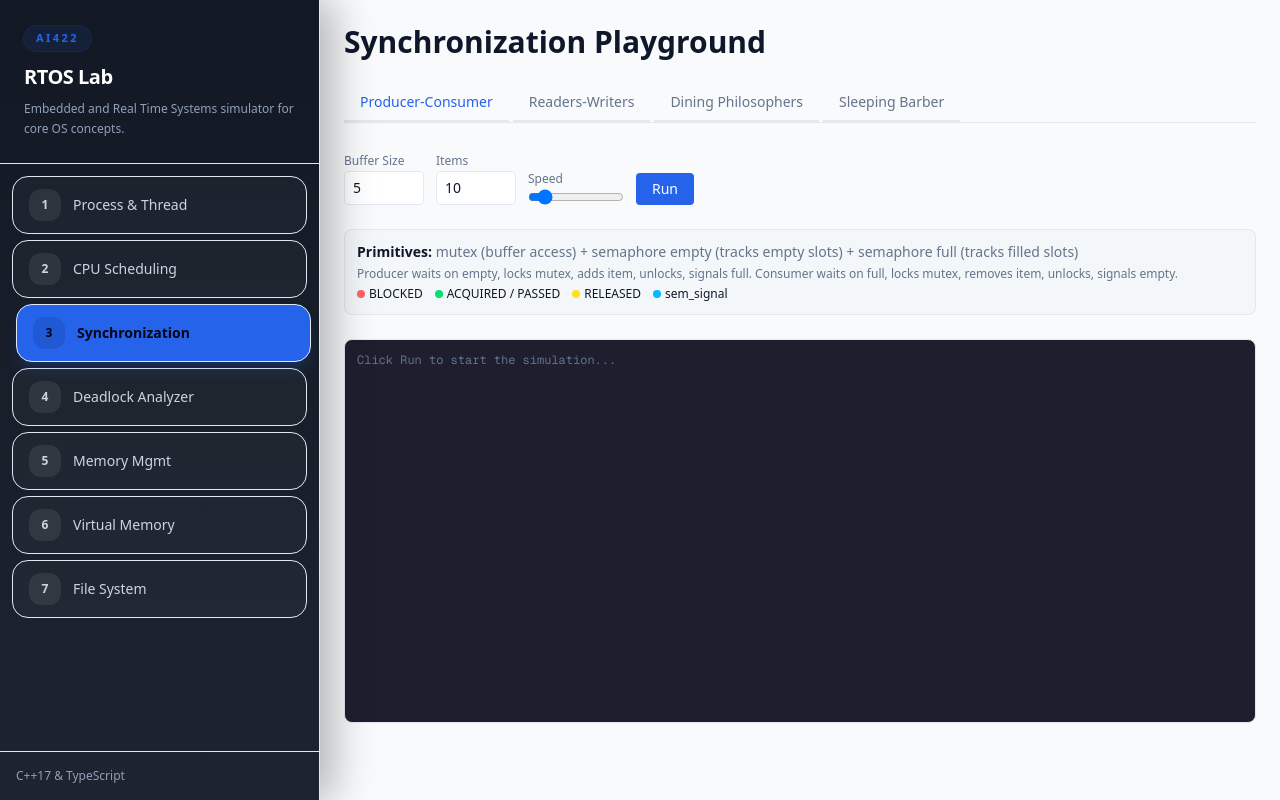
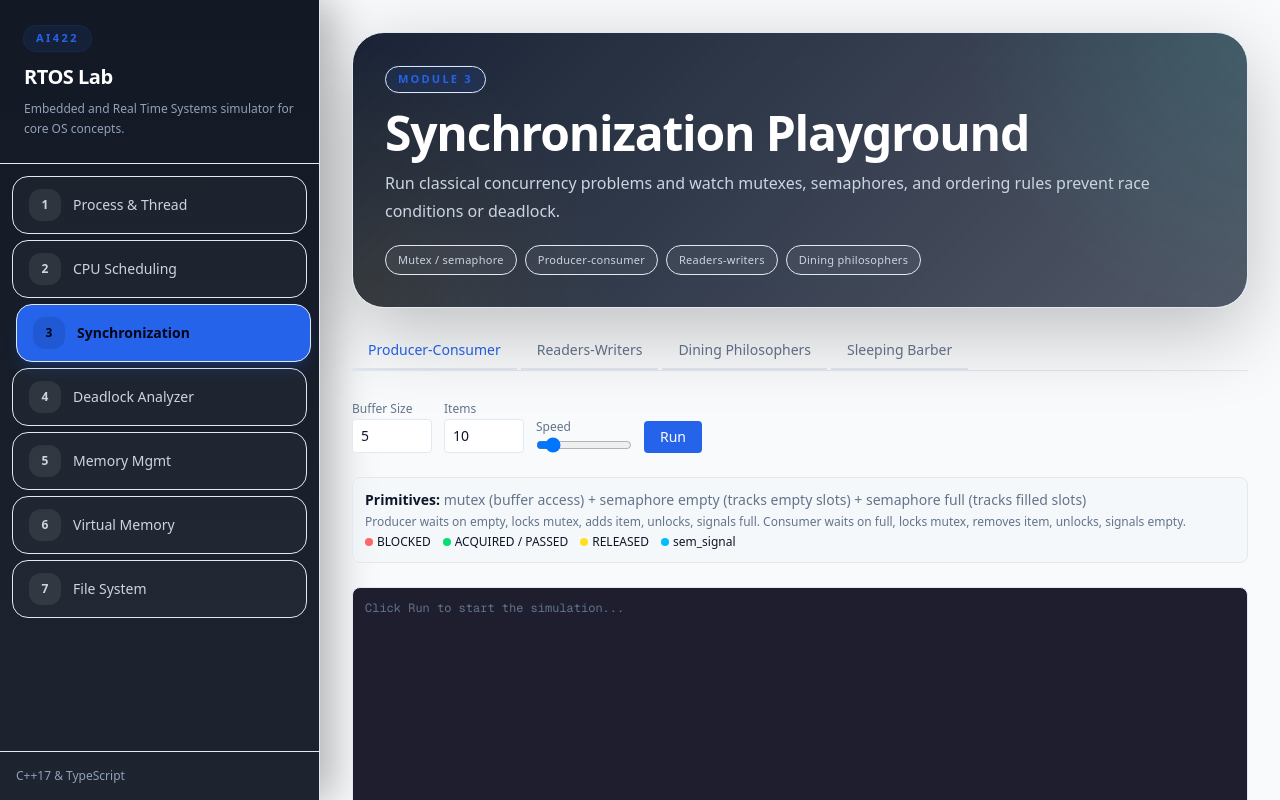
Before and after one commit to Ezatnasef/Mini-Operating-System-Simulator, a Next.js app in the folder web/: page /sync in a window 1280 px wide. Shown: the top 800 px of the page. Built offline with nearby package versions, Linux system fonts and the light colour scheme.

Commit message:
Style synchronization module

```diff
--- a/web/src/app/sync/page.tsx
+++ b/web/src/app/sync/page.tsx
@@ -2,6 +2,7 @@
 import { useState, useRef, useCallback } from "react";
 import { LogEntry } from "@/lib/types";
 import { runProducerConsumer, runReadersWriters, runDiningPhilosophers, runSleepingBarber } from "@/lib/sync";
+import ModuleHeader from "@/components/ModuleHeader";
 
 const TAG_COLORS: Record<string, string> = {
   System: "text-blue-400",
@@ -92,8 +93,18 @@ export default function SyncPage() {
   const stop = () => { signalRef.current.stop = true; };
 
   return (
-    <div className="p-6 max-w-5xl mx-auto space-y-6">
-      <h1 className="text-3xl font-bold">Synchronization Playground</h1>
+    <div className="relative p-6 md:p-8 max-w-7xl mx-auto space-y-6">
+      <ModuleHeader
+        eyebrow="Module 3"
+        title="Synchronization Playground"
+        description="Run classical concurrency problems and watch mutexes, semaphores, and ordering rules prevent race conditions or deadlock."
+        chips={[
+          "Mutex / semaphore",
+          "Producer-consumer",
+          "Readers-writers",
+          "Dining philosophers",
+        ]}
+      />
 
       <div className="flex gap-1 border-b border-border">
         {PROBLEMS.map(p => (
```
